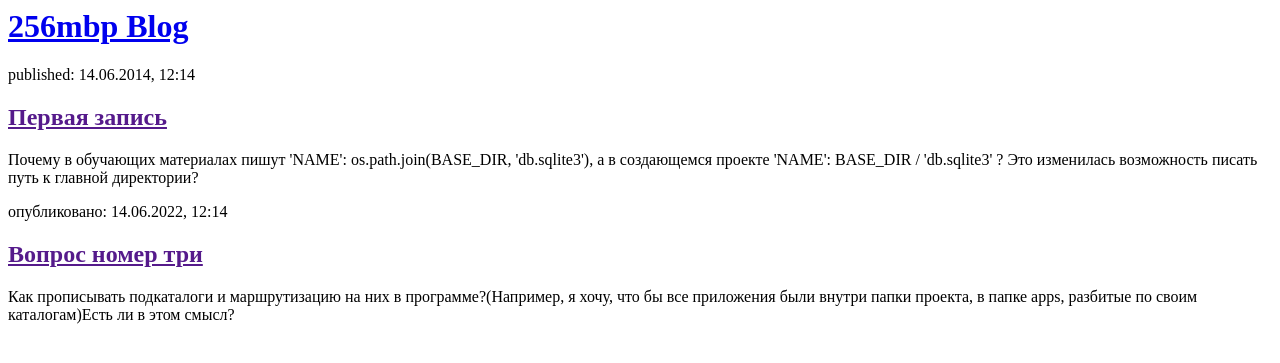
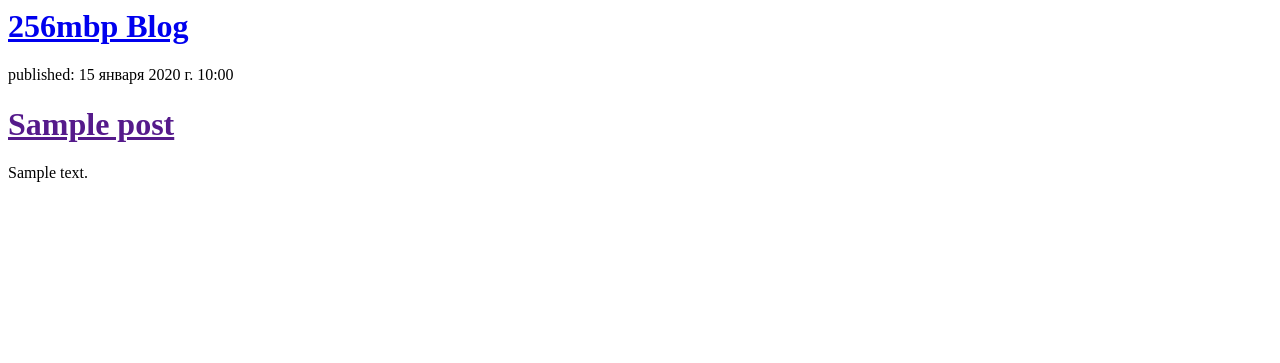
Before and after one commit to 256mbp/newblog, a Django app: page / in a window 1280 px wide. Shown: the top 363 px of the page. Run offline with Django 4.2, Linux system fonts and the light colour scheme; tables that the repository leaves empty hold one stand-in row (values such as "Sample post").

Commit message:
Modified templates to display posts from database.

```diff
--- a/blog/templates/blog/post_list.html
+++ b/blog/templates/blog/post_list.html
@@ -7,18 +7,13 @@
             <h1><a href="/">256mbp Blog</a></h1>
         </div>
 
-        <div>
-            <p>published: 14.06.2014, 12:14</p>
-            <h2><a href="">Первая запись</a></h2>
-            <p>Почему в обучающих материалах пишут 'NAME': os.path.join(BASE_DIR, 'db.sqlite3'), а
-            в создающемся проекте 'NAME': BASE_DIR / 'db.sqlite3' ?
-Это изменилась возможность писать путь к главной директории?</p>
-        </div>
+        {% for post in posts %}
+            <div>
+            <p>published: {{ post.published_date }}</p>
+            <h1><a href="">{{ post.title }}</a></h1>
+            <p>{{ post.text|linebreaksbr }}</p>
+            </div>
+        {% endfor %}
 
-        <div>
-            <p>опубликовано: 14.06.2022, 12:14</p>
-            <h2><a href="">Вопрос номер три</a></h2>
-            <p>Как прописывать подкаталоги и маршрутизацию на них в программе?(Например, я хочу, что бы все приложения были внутри папки проекта, в папке apps, разбитые по своим каталогам)Есть ли в этом смысл?</p>
-        </div>
     </body>
 </html>
--- a/blog/views.py
+++ b/blog/views.py
@@ -1,4 +1,7 @@
 from django.shortcuts import render
+from .models import Post
+from django.utils import timezone
 
 def post_list(request):
-    return render(request, 'blog/post_list.html', {})
+    posts = Post.objects.filter(published_date__lte=timezone.now()).order_by('published_date')
+    return render(request, 'blog/post_list.html', {'posts':posts})
```
